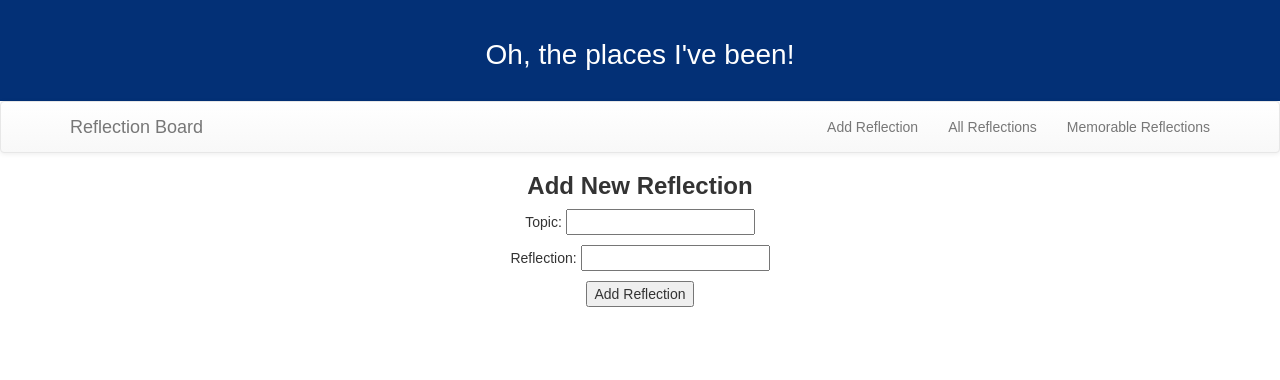
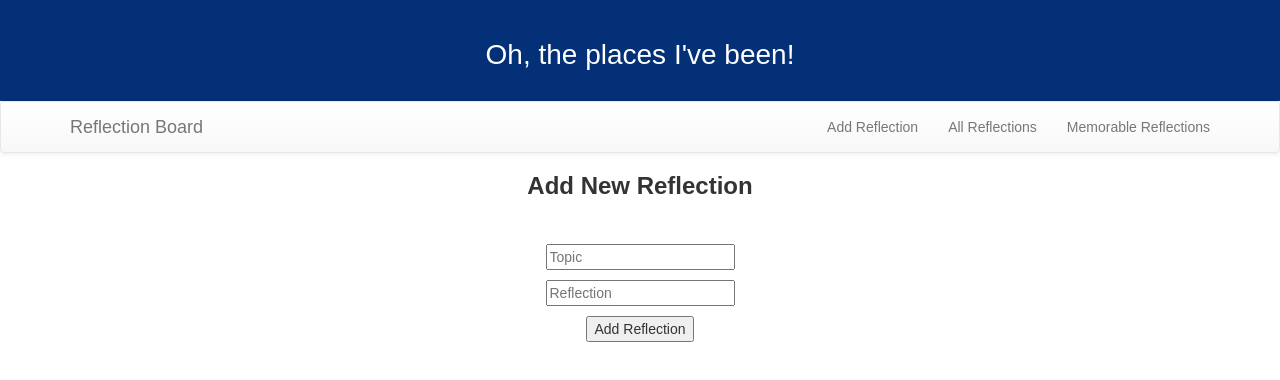
Before and after one commit to kburns17/Weekend-7-project, a React (Create React App) app: page /add in a window 1280 px wide. Shown: the top 380 px of the page. Built offline with nearby package versions, Linux system fonts and the light colour scheme.

Commit message:
add form adjusted

```diff
--- a/src/components/Add/Add.css
+++ b/src/components/Add/Add.css
@@ -3,4 +3,8 @@ form{
     border: 1px black;
     height: 20px;
 
+    width: 30%;
+    margin: 20px auto;
+    padding: 25px;
+    border-radius: 2px;
 }
--- a/src/components/Add/Add.js
+++ b/src/components/Add/Add.js
@@ -48,8 +48,8 @@ class Add extends Component {
                 <h3><strong>Add New Reflection</ strong></h3>
                 <div className="form">
                     <form onSubmit={this.handleAddReflection}>
-                    <p>Topic: <input type="text" value={this.state.topic} onChange={this.handleNameChange('topic')}/></p>
-                    <p>Reflection: <input type="text" value={this.state.description} onChange={this.handleNameChange('description')}/></p>
+                    <p><input type="text" placeholder="Topic" value={this.state.topic} onChange={this.handleNameChange('topic')}/></p>
+                    <p><input type="text" placeholder="Reflection" value={this.state.description} onChange={this.handleNameChange('description')}/></p>
                     <input type="submit" value='Add Reflection'/>
                     </form>
                 </div>
--- a/src/components/Display/Display.css
+++ b/src/components/Display/Display.css
@@ -9,6 +9,8 @@
     transition-duration: 0.3s;
     transition-property: box-shadow;
     overflow: hidden;
+    background-color: #d7d7d7;
+
 }
 
 .displayItem:hover {
--- a/src/components/Display/Display.js
+++ b/src/components/Display/Display.js
@@ -9,11 +9,14 @@ const mapStateToProps = reduxState => ({
     reduxState
 });
 
+
+
 class Display extends Component{
     constructor(props) {
     super(props)
+    }
 
-    }
+
 
     // Runs on start
     componentDidMount(){
--- a/src/components/Nav/Nav.js
+++ b/src/components/Nav/Nav.js
@@ -1,5 +1,5 @@
 import React, { Component } from 'react';
-import { BrowserRouter as Router, Route, Link } from 'react-router-dom';
+import { BrowserRouter as Router, Route, Redirect, Switch, Link } from 'react-router-dom';
 import Add from '../Add/Add';
 import Display from '../Display/Display';
 import Bookmarks from '../Bookmarks/Bookmarks';
@@ -9,7 +9,7 @@ class Nav extends Component {
     render(){
         return(
             <Router>
-                <div>
+              <div>
                <CustomNavbar />
                <Route path="/add" component={Add}/>
                <Route path="/display" component={Display}/>
```
